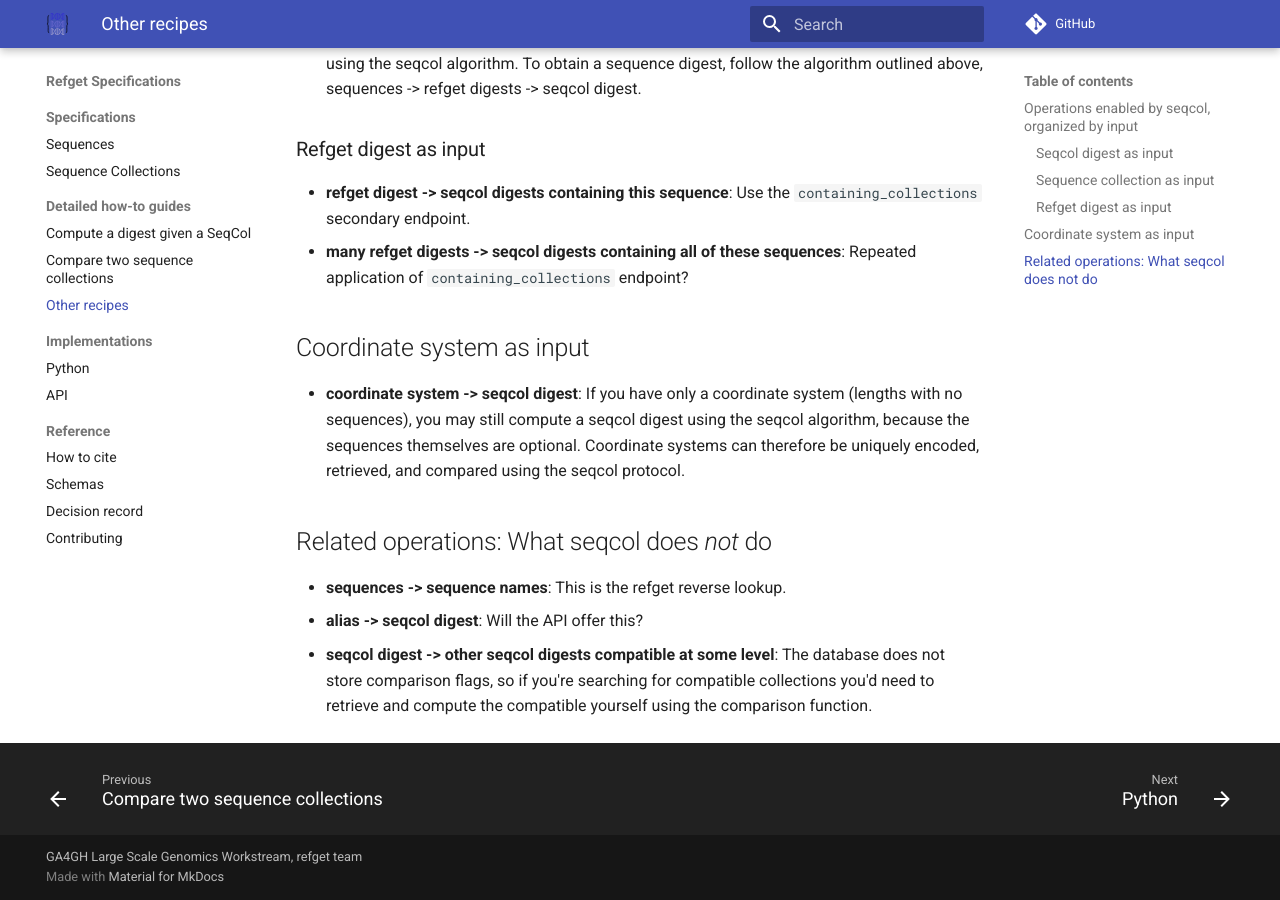
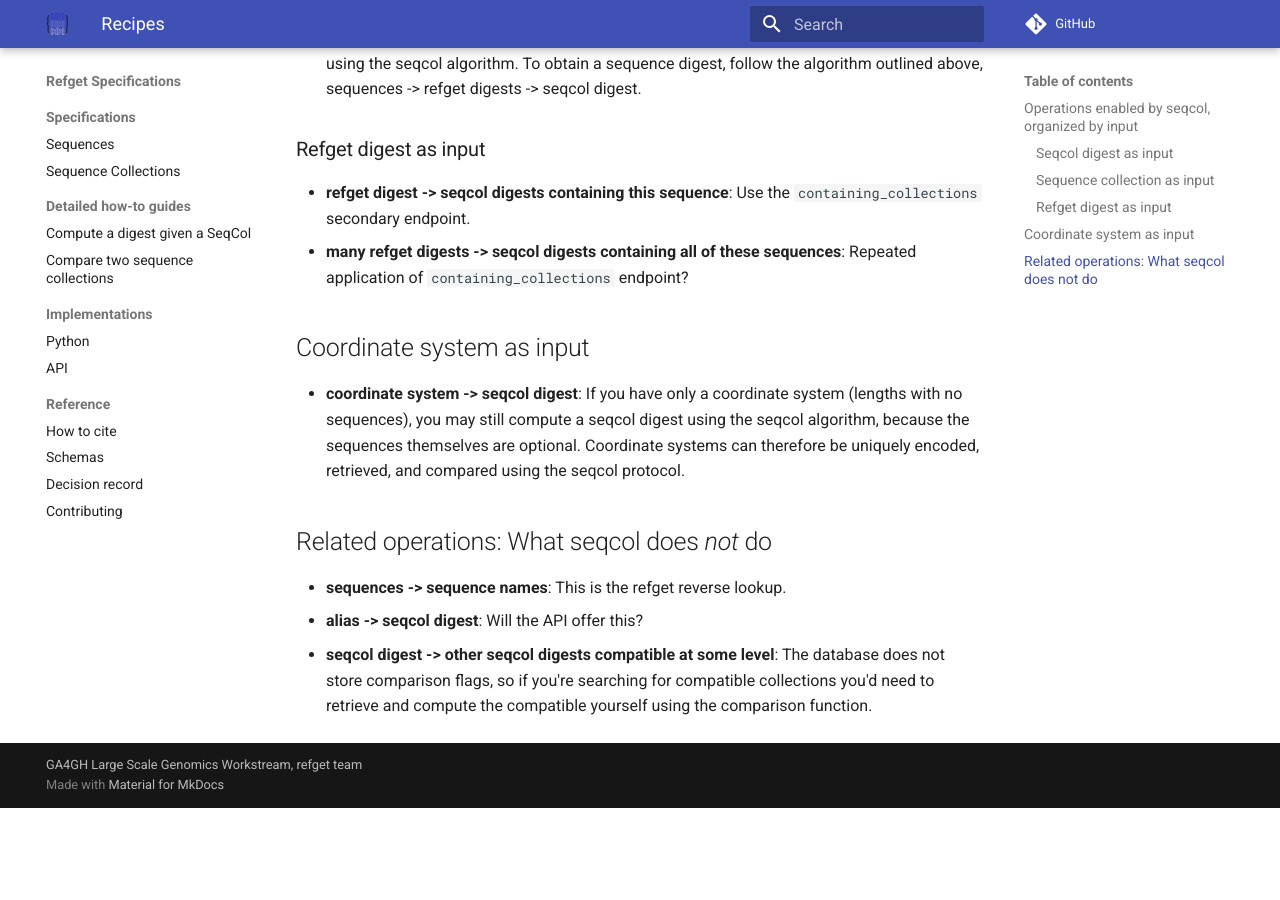
Before and after one commit to ga4gh/refget, an MkDocs documentation site: the page built from docs/seqcols/recipes.md, in a window 1280 px wide and 900 px high, scrolled down 838 px. Built offline with MkDocs 1.6.1 and Material for MkDocs 9.7.7, drawn with Linux system fonts in a browser that asks for light colours; comment, search, counter and statistics services are not loaded; after the commit the page ends 1646 px from its top, so only the background shows below that.

Commit message:
remove old recipes

```diff
--- a/mkdocs.yml
+++ b/mkdocs.yml
@@ -10,7 +10,6 @@ nav:
   - Detailed how-to guides:
     - Compute a digest given a SeqCol: seqcols/digest_from_collection.md
     - Compare two sequence collections: seqcols/compare_collections.md
-    - Other recipes: seqcols/recipes.md
   - Implementations:
     - Python: implementation_python.md
     - API: implementation_api.md
```
